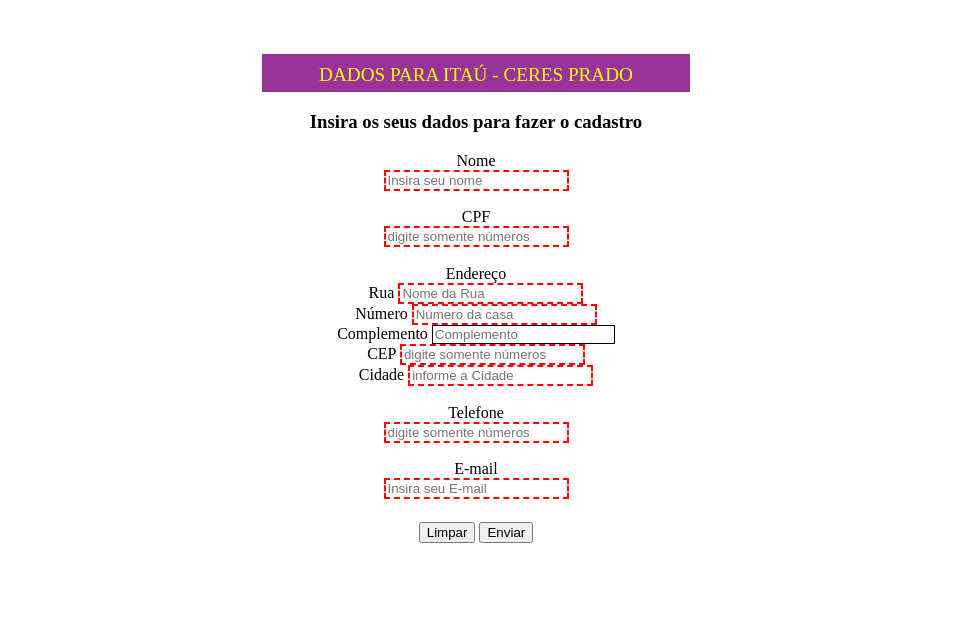
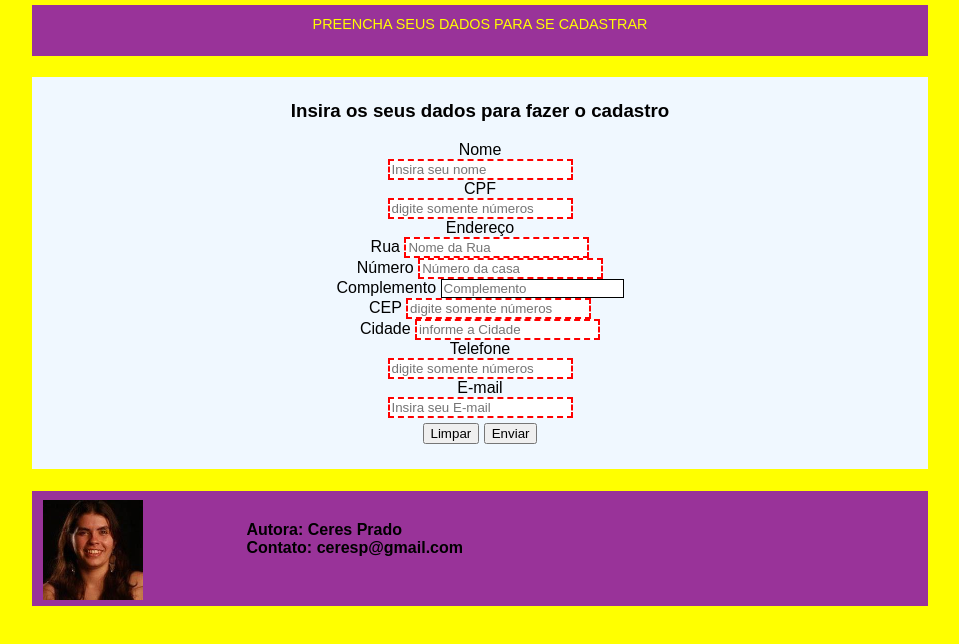
Before and after one commit to Ceres-prado/testeitau, a plain HTML site: page index.html in a window 1280 px wide. Shown: the whole page, without its empty margins (160-1119 px from the left). Drawn offline with Linux system fonts and the light colour scheme.

Commit message:
ajuste visual

```diff
--- a/index.html
+++ b/index.html
@@ -8,12 +8,13 @@
 		<script src="./js/submit.js"></script>
     </head>
     <body>
-    	<header>
-    		Dados para Itaú - Ceres Prado
+		<header>
+    		Preencha seus dados para se cadastrar
     	</header>
-    	 	<div class="form">
-		<h3>Insira os seus dados para fazer o cadastro</h3>
-		<form id="form" method="POST" data-netlify="true" action="./index.html" onsubmit="javascript:confirmacao()">
+	<div class=mainbody>
+    	<div class="form">
+			<h3>Insira os seus dados para fazer o cadastro</h3>
+			<form id="form" method="POST" data-netlify="true" action="./index.html" onsubmit="javascript:confirmacao()">
     			<div class="formfield">
     				<label for="name">
     						Nome
@@ -86,7 +87,21 @@
 					<button type="reset">Limpar</button>
 					<button type="submit">Enviar</button>
    				</div>
+    		</form>
 		</div>
-    		</form>
-   </body>
+	</div>
+		<div id="rodape" class=rodape>
+				<table margin="2">
+					<tr>
+						<td><img src="./imagens/ceres.jpg"
+						width="50%"
+  						>
+						</td>
+						<td><h4><b>Autora:</b> Ceres Prado <br/>
+						<b>Contato:</b> ceresp@gmail.com</h4>
+						</td>
+					</tr>
+				</table>
+		</div>
+	</body>
 </html>
--- a/styles.css
+++ b/styles.css
@@ -1,24 +1,34 @@
 body{
-	margin: 2 10 10 2;
-	padding: 20;
+	font-family: sans-serif;
+	margin: 0 8% 0 8%;
+	padding: .3rem;
+	background-color: yellow;
+
 }
 
 header{
-	height: 1.8rem;
-	font-size: 1.2rem;
+	font-family: sans-serif;
+	height: 5%;
+	font-size: 90%;
 	text-transform: uppercase;
 	text-align: center;
 	color: #ff0;
-	padding-top: .6rem;
-	margin: 2rem 25rem 1rem 25rem;
+	padding-top: .7rem;
+	margin: 0 8% 0 8%;
 	background-color: #993399;
+}
+.mainbody{
+	font-family: sans-serif;
+	background-color: aliceblue;
+	padding: .3rem;
+	margin:  2% 8% 2% 8%;
+
 }
 .form{
 	text-align: center;
-}
+	}
 .formfield{
-	margin: 0.1rem 0rem 0.1rem 0rem;
-	padding-bottom: 1rem;
+	margin: 0rem;
 }
 .clear{
 	clear: both;
@@ -32,6 +42,14 @@ header{
 .buttons input{
 	cursor: pointer;
 }
+.rodape{
+	font-family: sans-serif;
+	text-align: center;
+	padding: .4rem 0rem .2rem .5rem;
+	background-color: #993399;
+	margin: 0 8% 0% 8%;
+
+}
 input:invalid {
 	border: 2px dashed red;
   }
```
Also changed, not shown: imagens/ceres.jpg (added).
